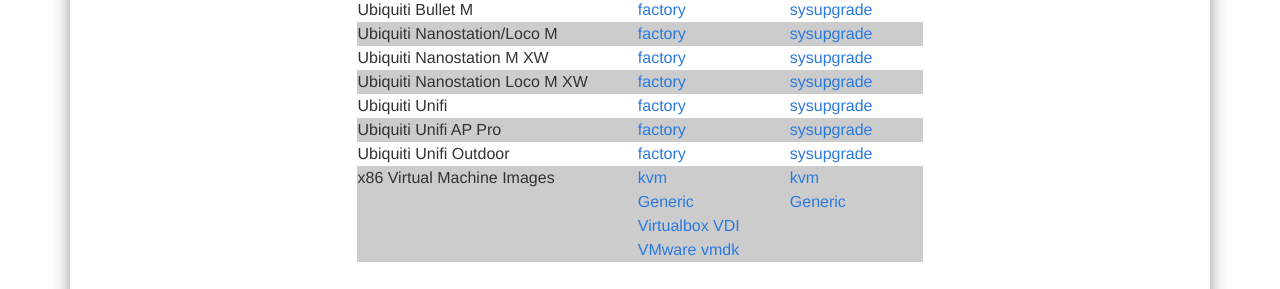
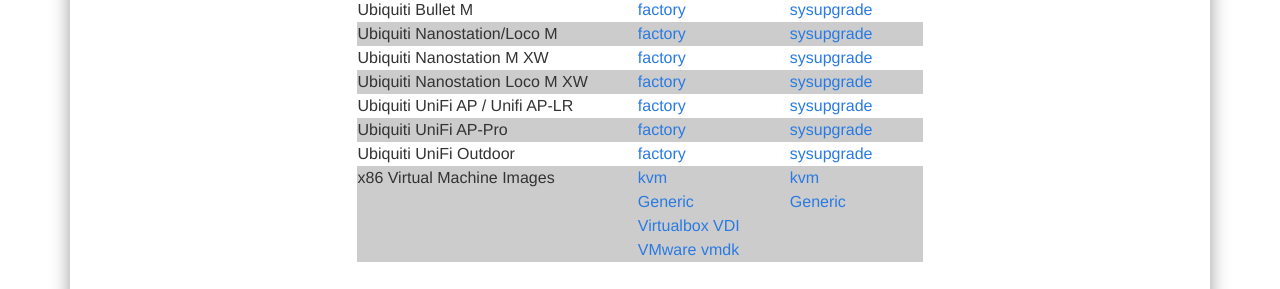
Before and after one commit to freifunkMUC/freifunkmuc.github.io, a Jekyll site: the page built from firmware.md, in a window 1280 px wide and 900 px high, scrolled down 2567 px. Shown: the part 163-452 px from the top of the window. Built offline with Jekyll 4.4.1, drawn with Linux system fonts in a browser that asks for light colours; nearby versions of some CDN libraries; a style sheet for code colours, icons or effects is not loaded.

Commit message:
Fixed UniFi wording

```diff
--- a/firmware.md
+++ b/firmware.md
@@ -66,9 +66,9 @@ Ubiquiti Bullet M |  [factory][factory-ubiquiti-bullet-m]  |  [sysupgrade][sysup
 Ubiquiti Nanostation/Loco M   |  [factory][factory-ubiquiti-nanostation-m]  |  [sysupgrade][sysupgrade-ubiquiti-nanostation-m]
 Ubiquiti Nanostation M XW     |  [factory][factory-ubiquiti-nanostation-m-xw]  |  [sysupgrade][sysupgrade-ubiquiti-nanostation-m-xw]
 Ubiquiti Nanostation Loco M XW |  [factory][factory-ubiquiti-loco-m-xw]  |  [sysupgrade][sysupgrade-ubiquiti-loco-m-xw]
-Ubiquiti Unifi                |  [factory][factory-ubiquiti-unifi]  |  [sysupgrade][sysupgrade-ubiquiti-unifi]
-Ubiquiti Unifi AP Pro         |  [factory][factory-ubiquiti-unifi-ap-pro]  |  [sysupgrade][sysupgrade-ubiquiti-unifi-ap-pro]
-Ubiquiti Unifi Outdoor        |  [factory][factory-ubiquiti-unifiap-outdoor]  |  [sysupgrade][sysupgrade-ubiquiti-unifiap-outdoor]
+Ubiquiti UniFi AP / Unifi AP-LR |  [factory][factory-ubiquiti-unifi]  |  [sysupgrade][sysupgrade-ubiquiti-unifi]
+Ubiquiti UniFi AP-Pro         |  [factory][factory-ubiquiti-unifi-ap-pro]  |  [sysupgrade][sysupgrade-ubiquiti-unifi-ap-pro]
+Ubiquiti UniFi Outdoor        |  [factory][factory-ubiquiti-unifiap-outdoor]  |  [sysupgrade][sysupgrade-ubiquiti-unifiap-outdoor]
 x86 Virtual Machine Images    |  [kvm][factory-x86-kvm]<br>[Generic][factory-x86-generic]<br>[Virtualbox VDI][factory-x86-virtualbox]<br>[VMware vmdk][factory-x86-vmware]  |  [kvm][sysupgrade-x86-kvm]<br>[Generic][sysupgrade-x86-generic]
 
 ## Changelog
```
